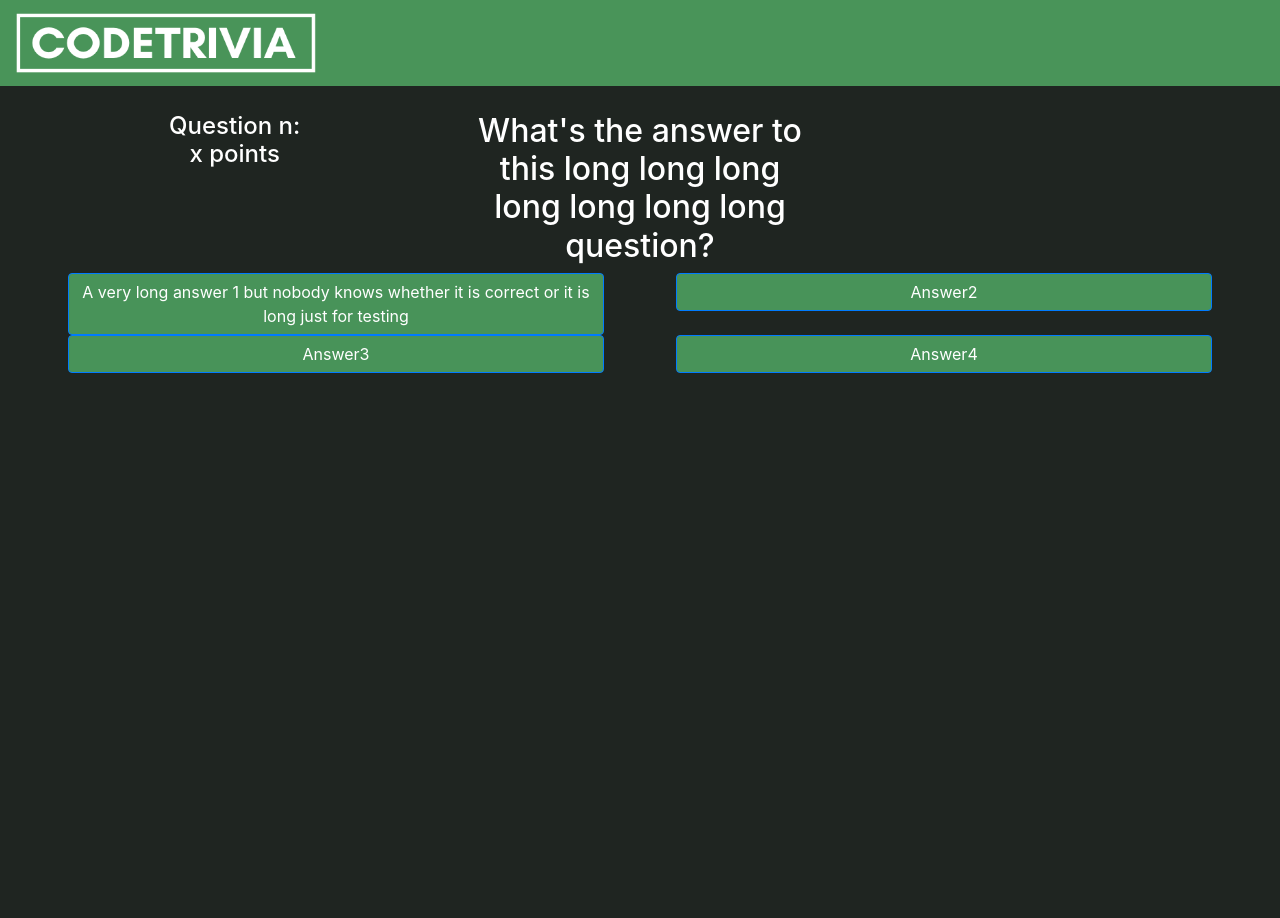
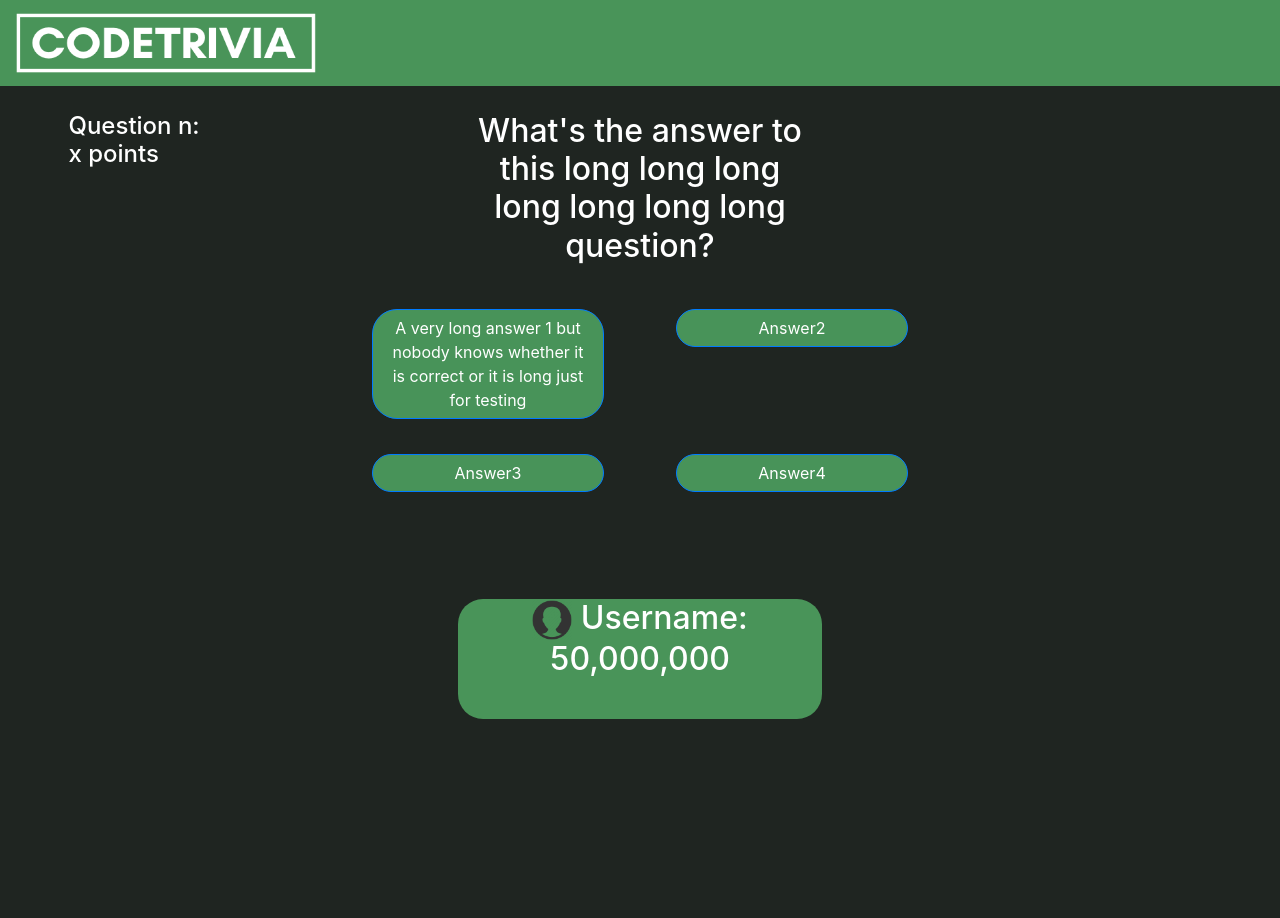
Before and after one commit to SD-D-Trivia-Team/CodeTrivia, a PHP site: page /Quiz/quiz.html in a window 1280 px wide. Shown: the top 918 px of the page. Before the commit the page ends 373 px from the top, so only its background shows below. Run offline with PHP 8.4, Linux system fonts and the light colour scheme.

Commit message:
Progress on frontend of quiz page

```diff
--- a/Quiz/quiz.css
+++ b/Quiz/quiz.css
@@ -1,5 +1,5 @@
 html {
-    min-height: 100vh;
+    min-height: 200vh;
 }
 
 body {
@@ -19,15 +19,16 @@ body {
 
 .row {
     height: 50%;
+    margin-bottom: 3%;
 }
 
 .row-button{
-    height: 100%
+    height: 40vh;
 }
 
 .col-sm {
     color: #ffffff;
-    width: 18%;
+    width: 30%;
     height: 100%;
     margin-left: 3%;
     margin-right: 3%;
@@ -38,3 +39,19 @@ body {
     -webkit-box-shadow: inset 0 0 10px #00000000;
     box-shadow:         inset 0 0 10px #00000000;
 }
+
+
+.col-user {
+    content:"";
+    color: #ffffff;
+    width: 30%;
+    height: 15vh;
+    margin-left: 3%;
+    margin-right: 3%;
+    background-color: #499459;
+    border-radius: 25px;
+    padding: 0 0 0 0;
+    -moz-box-shadow:    inset 0 0 10px #00000000;
+    -webkit-box-shadow: inset 0 0 10px #00000000;
+    box-shadow:         inset 0 0 10px #00000000;
+}
--- a/Quiz/quiz.html
+++ b/Quiz/quiz.html
@@ -24,7 +24,7 @@
 
     <div class="container">
       <div class="row">
-          <div class="col-sm" align="center">
+          <div class="col-sm" align="left">
             <h4> Question n: <br>  x points</h4>
           </div>
           <div class="col-sm" align="center">
@@ -33,20 +33,34 @@
           <div class="col-sm"></div>
       </div>
       <div class="row">
-        <div class="col-sm" align="right">
-          <a class="btn btn-primary btn-large btn-block" href="#" style="color: rgb(255, 255, 255); background-image: -webkit-linear-gradient(top, rgb(72, 147, 89), rgb(72, 147, 89)); background-color: rgb(72, 147, 89);">A very long answer 1 but nobody knows whether it is correct or it is long just for testing</a>
+        <div class="col-sm"></div>
+        <div class="col-sm">
+          <a class="btn btn-primary btn-large btn-block" href="#" style="color: rgb(255, 255, 255); background-image: -webkit-linear-gradient(top, rgb(72, 147, 89), rgb(72, 147, 89)); background-color: rgb(72, 147, 89); border-radius: 25px;">A very long answer 1 but nobody knows whether it is correct or it is long just for testing</a>
         </div>
-        <div class="col-sm" align="left">
-          <a class="btn btn-primary btn-large btn-block" href="#" style="color: rgb(255, 255, 255); background-image: -webkit-linear-gradient(top, rgb(72, 147, 89), rgb(72, 147, 89)); background-color: rgb(72, 147, 89);">Answer2</a>
+        <div class="col-sm">
+          <a class="btn btn-primary btn-large btn-block" href="#" style="color: rgb(255, 255, 255); background-image: -webkit-linear-gradient(top, rgb(72, 147, 89), rgb(72, 147, 89)); background-color: rgb(72, 147, 89); border-radius: 25px;">Answer2</a>
         </div>
+        <div class="col-sm"></div>
       </div>
       <div class="row">
-        <div class="col-sm" align="right">
-          <a class="btn btn-primary btn-large btn-block" href="#" style="color: rgb(255, 255, 255); background-image: -webkit-linear-gradient(top, rgb(72, 147, 89), rgb(72, 147, 89)); background-color: rgb(72, 147, 89);">Answer3</a>
+        <div class="col-sm"></div>
+        <div class="col-sm">
+          <a class="btn btn-primary btn-large btn-block" href="#" style="color: rgb(255, 255, 255); background-image: -webkit-linear-gradient(top, rgb(72, 147, 89), rgb(72, 147, 89)); background-color: rgb(72, 147, 89); border-radius: 25px;">Answer3</a>
         </div>
-        <div class="col-sm" align="left">
-          <a class="btn btn-primary btn-large btn-block" href="#" style="color: rgb(255, 255, 255); background-image: -webkit-linear-gradient(top, rgb(72, 147, 89), rgb(72, 147, 89)); background-color: rgb(72, 147, 89);">Answer4</a>
+        <div class="col-sm">
+          <a class="btn btn-primary btn-large btn-block" href="#" style="color: rgb(255, 255, 255); background-image: -webkit-linear-gradient(top, rgb(72, 147, 89), rgb(72, 147, 89)); background-color: rgb(72, 147, 89); border-radius: 25px;">Answer4</a>
         </div>
+        <div class="col-sm"></div>
+      </div>
+
+      <div class="row"></div>
+      <div class="row"></div>
+      <div class="row">
+        <div class="col-sm"></div>
+        <div class="col-user" align=center>
+           <h2 class="text-center"> <img src="/images/default_avatar.png" width="40" height="40"> Username:  50,000,000</h2>
+        </div>
+        <div class="col-sm"></div>
       </div>
     </div>
 
```
Also changed, not shown: images/default_avatar.png (added).
